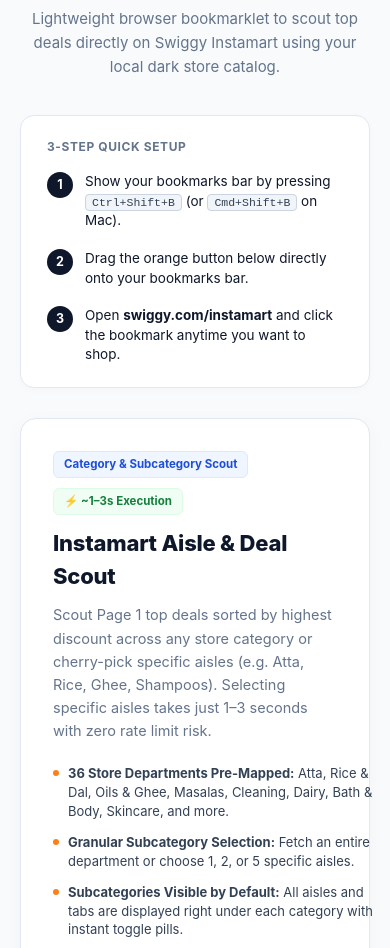
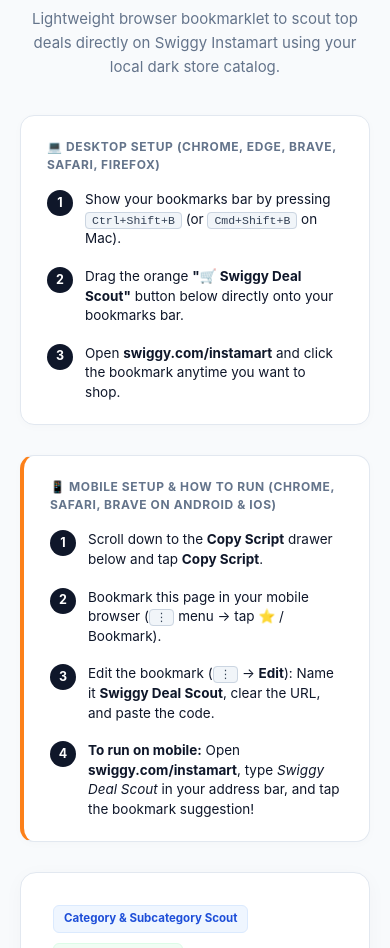
Before and after one commit to ballpoolballpool998-coder/swiggy-instamart-deals, a plain HTML site: page index.html in a window 390 px wide. Shown: the part 133-1081 px from the top of the page. Drawn offline with Linux system fonts and the light colour scheme.

Commit message:
docs: add mobile installation guide and store ID discovery instructions

```diff
--- a/index.html
+++ b/index.html
@@ -377,7 +377,7 @@
     </header>
 
     <div class="steps-card">
-      <div class="steps-title">3-Step Quick Setup</div>
+      <div class="steps-title">💻 Desktop Setup (Chrome, Edge, Brave, Safari, Firefox)</div>
       <div class="steps-grid">
         <div class="step-item">
           <div class="step-num">1</div>
@@ -385,11 +385,33 @@
         </div>
         <div class="step-item">
           <div class="step-num">2</div>
-          <div class="step-text">Drag the orange button below directly onto your bookmarks bar.</div>
+          <div class="step-text">Drag the orange <b>"🛒 Swiggy Deal Scout"</b> button below directly onto your bookmarks bar.</div>
         </div>
         <div class="step-item">
           <div class="step-num">3</div>
           <div class="step-text">Open <b>swiggy.com/instamart</b> and click the bookmark anytime you want to shop.</div>
+        </div>
+      </div>
+    </div>
+
+    <div class="steps-card" style="border-left: 4px solid var(--orange);">
+      <div class="steps-title">📱 Mobile Setup &amp; How to Run (Chrome, Safari, Brave on Android &amp; iOS)</div>
+      <div class="steps-grid">
+        <div class="step-item">
+          <div class="step-num">1</div>
+          <div class="step-text">Scroll down to the <b>Copy Script</b> drawer below and tap <b>Copy Script</b>.</div>
+        </div>
+        <div class="step-item">
+          <div class="step-num">2</div>
+          <div class="step-text">Bookmark this page in your mobile browser (<kbd>⋮</kbd> menu &rarr; tap ⭐ / Bookmark).</div>
+        </div>
+        <div class="step-item">
+          <div class="step-num">3</div>
+          <div class="step-text">Edit the bookmark (<kbd>⋮</kbd> &rarr; <b>Edit</b>): Name it <b>Swiggy Deal Scout</b>, clear the URL, and paste the code.</div>
+        </div>
+        <div class="step-item">
+          <div class="step-num">4</div>
+          <div class="step-text"><b>To run on mobile:</b> Open <b>swiggy.com/instamart</b>, type <i>Swiggy Deal Scout</i> in your address bar, and tap the bookmark suggestion!</div>
         </div>
       </div>
     </div>
```
Also changed, not shown: README.md, 1 other file.
